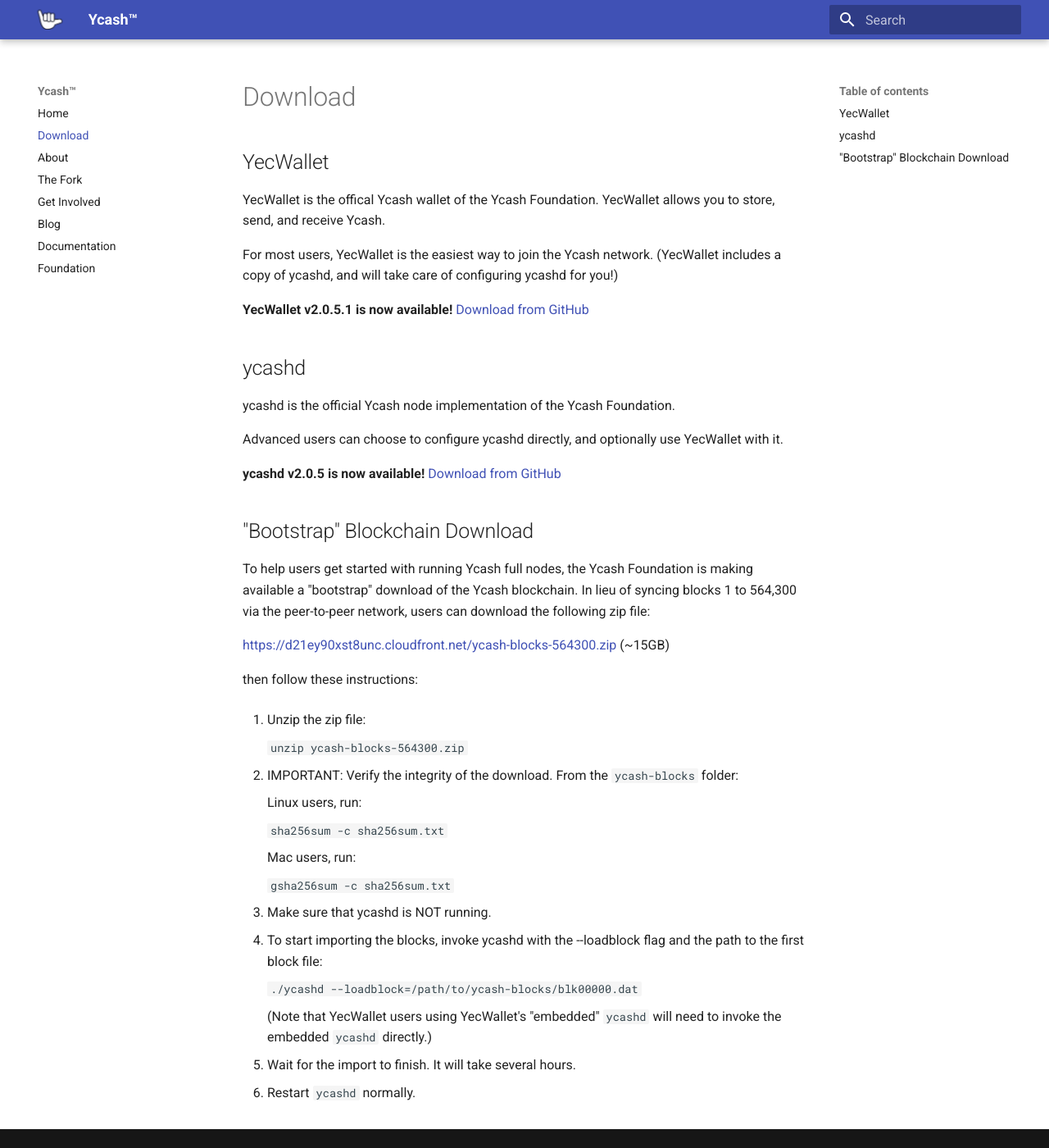
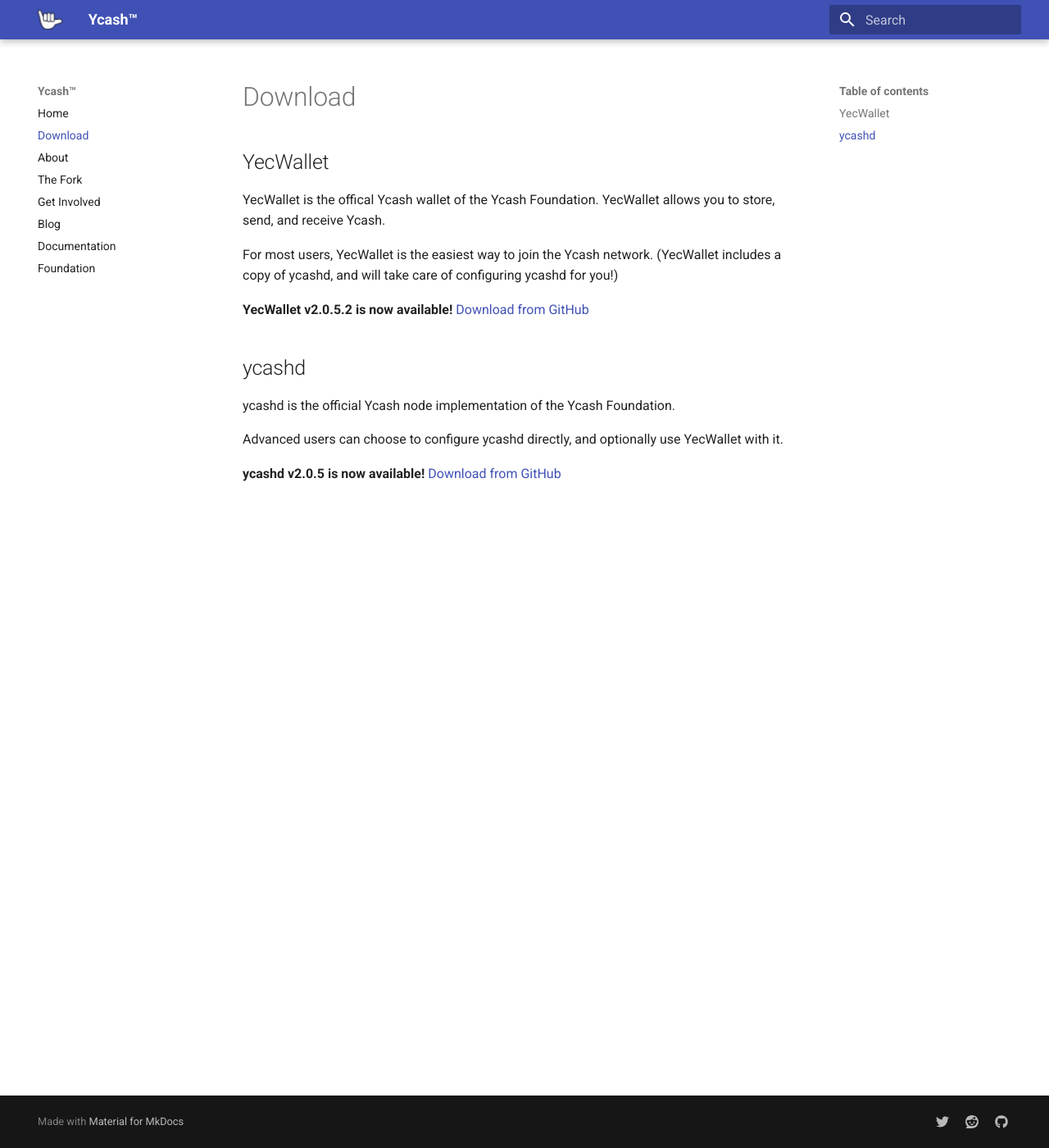
Before and after one commit to ycashfoundation/ycash-website, an MkDocs documentation site: the page built from docs/download.md, in a window 1280 px wide and 1400 px high. Shown: the whole window at 82% size. Built offline with MkDocs 1.6.1 and Material for MkDocs 9.7.7, drawn with Linux system fonts in a browser that asks for light colours.

Commit message:
Update download links

````diff
--- a/docs/download.md
+++ b/docs/download.md
@@ -6,7 +6,7 @@
 
 For most users, YecWallet is the easiest way to join the Ycash network. (YecWallet includes a copy of ycashd, and will take care of configuring ycashd for you!)
 
-**YecWallet v2.0.5.1 is now available!** [Download from GitHub](https://github.com/ycashfoundation/yecwallet/releases)
+**YecWallet v2.0.5.2 is now available!** [Download from GitHub](https://github.com/ycashfoundation/yecwallet/releases)
 
 ## ycashd
 
@@ -15,37 +15,3 @@
 Advanced users can choose to configure ycashd directly, and optionally use YecWallet with it.
 
 **ycashd v2.0.5 is now available!** [Download from GitHub](https://github.com/ycashfoundation/ycash/releases/tag/2.0.5)
-
-## "Bootstrap" Blockchain Download
-
-To help users get started with running Ycash full nodes, the Ycash Foundation is making available a "bootstrap" download of the Ycash blockchain. In lieu of syncing blocks 1 to 564,300 via the peer-to-peer network, users can download the following zip file:
-
-[https://d21ey90xst8unc.cloudfront.net/ycash-blocks-564300.zip](https://d21ey90xst8unc.cloudfront.net/ycash-blocks-564300.zip) (~15GB)
-
-then follow these instructions:
-
-1. Unzip the zip file:
-
-    ```unzip ycash-blocks-564300.zip```
-
-2. IMPORTANT: Verify the integrity of the download. From the `ycash-blocks` folder:
-
-    Linux users, run:
-
-    ```sha256sum -c sha256sum.txt```
-
-    Mac users, run:
-
-    ```gsha256sum -c sha256sum.txt```
-
-3. Make sure that ycashd is NOT running.
-
-4. To start importing the blocks, invoke ycashd with the --loadblock flag and the path to the first block file:
-
-    ```./ycashd --loadblock=/path/to/ycash-blocks/blk00000.dat```
-
-    (Note that YecWallet users using YecWallet's "embedded" `ycashd` will need to invoke the embedded `ycashd` directly.)
-
-5. Wait for the import to finish. It will take several hours.
-
-6. Restart `ycashd` normally.
````
Also changed, not shown: docs/the_fork.md (+3 -1 lines).
